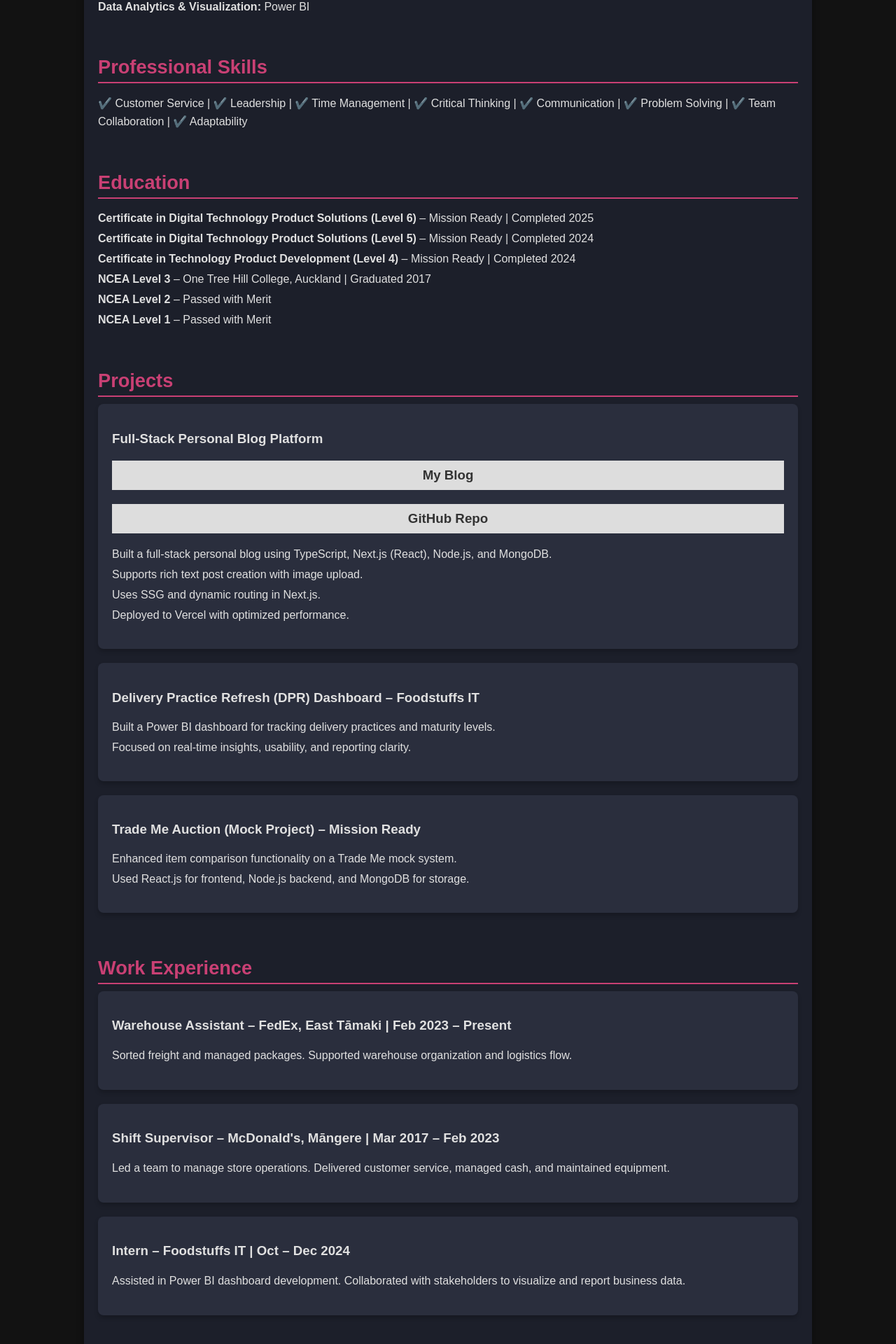
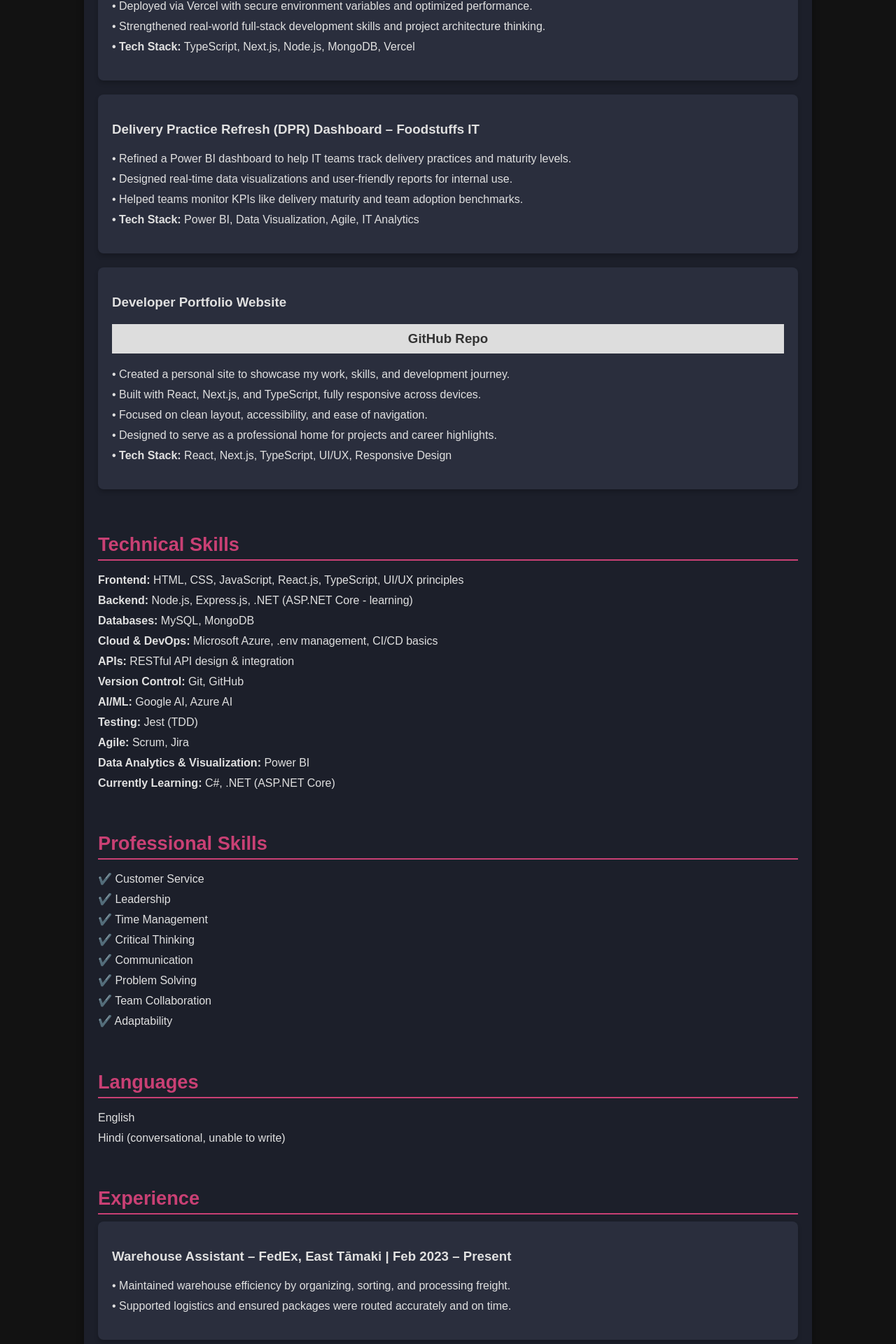
Before and after one commit to DrShady5000/my-portfolio, a React (Create React App) app: page /cv in a window 1280 px wide. Shown: the part 812-2732 px from the top of the page at 70% size. Built offline with nearby package versions, Linux system fonts and the light colour scheme.

Commit message:
updated CVPage.js to reflect current skills

```diff
--- a/src/CVPage.js
+++ b/src/CVPage.js
@@ -6,58 +6,22 @@
     <div className="cv-container">
       <header className="cv-header">
         <h1>Sahil Deo</h1>
-        <p>📞 022 479 1311 | ✉️ sahil.deo5000@gmail.com</p>
         <div className="cv-links">
+          <a href="https://devbysahil.netlify.app/" target="_blank" rel="noreferrer">Portfolio</a>
           <a href="https://www.linkedin.com/in/sahil-deo/" target="_blank" rel="noreferrer">LinkedIn</a>
           <a href="https://github.com/DrShady5000" target="_blank" rel="noreferrer">GitHub</a>
         </div>
       </header>
 
       <section>
-        <h2>Professional Summary</h2>
+        <h2>Summary</h2>
         <p>
-          Experienced leader transitioning into full-stack development with expertise in React, Node.js, MySQL, and cloud solutions. Strong problem-solving, multitasking, and critical-thinking abilities. Passionate about applying technical skills to innovative projects and continuously improving through hands-on development.
+          I’m a full-stack developer with a strong leadership background and a hands-on approach to learning. After several years in team management, I’ve shifted my focus to software development, working with React, Node.js, and TypeScript. I'm passionate about solving problems and building meaningful tech, and I'm always eager to grow and take on new challenges.
         </p>
       </section>
 
       <section>
-        <h2>Technical Skills</h2>
-        <ul>
-          <li><strong>Frontend:</strong> HTML, CSS, JavaScript, React.js, UI/UX principles</li>
-          <li><strong>Backend:</strong> Node.js, Express.js</li>
-          <li><strong>Databases:</strong> MySQL, MongoDB</li>
-          <li><strong>Cloud:</strong> Microsoft Azure</li>
-          <li><strong>APIs:</strong> RESTful API design & integration</li>
-          <li><strong>Version Control:</strong> Git, GitHub</li>
-          <li><strong>AI/ML:</strong> Google AI, Azure AI</li>
-          <li><strong>Testing:</strong> Jest (TDD)</li>
-          <li><strong>Agile:</strong> Scrum, Jira</li>
-          <li><strong>Data Analytics & Visualization:</strong> Power BI</li>
-        </ul>
-      </section>
-
-      <section>
-        <h2>Professional Skills</h2>
-        <p>
-          ✔️ Customer Service | ✔️ Leadership | ✔️ Time Management | ✔️ Critical Thinking | ✔️ Communication | ✔️ Problem Solving | ✔️ Team Collaboration | ✔️ Adaptability
-        </p>
-      </section>
-
-      <section>
-        <h2>Education</h2>
-        <ul>
-          <li><strong>Certificate in Digital Technology Product Solutions (Level 6)</strong> – Mission Ready | Completed 2025</li>
-          <li><strong>Certificate in Digital Technology Product Solutions (Level 5)</strong> – Mission Ready | Completed 2024</li>
-          <li><strong>Certificate in Technology Product Development (Level 4)</strong> – Mission Ready | Completed 2024</li>
-          <li><strong>NCEA Level 3</strong> – One Tree Hill College, Auckland | Graduated 2017</li>
-          <li><strong>NCEA Level 2</strong> – Passed with Merit</li>
-          <li><strong>NCEA Level 1</strong> – Passed with Merit</li>
-        </ul>
-      </section>
-
-      <section>
         <h2>Projects</h2>
-
         <div className="cv-card">
           <h3>
             Full-Stack Personal Blog Platform
@@ -65,46 +29,134 @@
             <a href="https://github.com/DrShady5000/my-blog" target="_blank" rel="noreferrer"> GitHub Repo</a>
           </h3>
           <ul>
-            <li>Built a full-stack personal blog using TypeScript, Next.js (React), Node.js, and MongoDB.</li>
-            <li>Supports rich text post creation with image upload.</li>
-            <li>Uses SSG and dynamic routing in Next.js.</li>
-            <li>Deployed to Vercel with optimized performance.</li>
+            <li>• Developed a blog platform to document my developer journey.</li>
+            <li>• Built with TypeScript, Next.js (frontend), Node.js (backend), and MongoDB (data storage).</li>
+            <li>• Designed a clean, responsive UI with static site generation and dynamic routing.</li>
+            <li>• Deployed via Vercel with secure environment variables and optimized performance.</li>
+            <li>• Strengthened real-world full-stack development skills and project architecture thinking.</li>
+            <li><strong>• Tech Stack:</strong> TypeScript, Next.js, Node.js, MongoDB, Vercel</li>
           </ul>
         </div>
 
         <div className="cv-card">
           <h3>Delivery Practice Refresh (DPR) Dashboard – Foodstuffs IT</h3>
           <ul>
-            <li>Built a Power BI dashboard for tracking delivery practices and maturity levels.</li>
-            <li>Focused on real-time insights, usability, and reporting clarity.</li>
+            <li>• Refined a Power BI dashboard to help IT teams track delivery practices and maturity levels.</li>
+            <li>• Designed real-time data visualizations and user-friendly reports for internal use.</li>
+            <li>• Helped teams monitor KPIs like delivery maturity and team adoption benchmarks.</li>
+            <li><strong>• Tech Stack:</strong> Power BI, Data Visualization, Agile, IT Analytics</li>
           </ul>
         </div>
 
         <div className="cv-card">
-          <h3>Trade Me Auction (Mock Project) – Mission Ready</h3>
+          <h3>Developer Portfolio Website
+            <a href="https://github.com/DrShady5000/my-portfolio" target="_blank" rel="noreferrer"> GitHub Repo</a>
+            </h3>
           <ul>
-            <li>Enhanced item comparison functionality on a Trade Me mock system.</li>
-            <li>Used React.js for frontend, Node.js backend, and MongoDB for storage.</li>
+            <li>• Created a personal site to showcase my work, skills, and development journey.</li>
+            <li>• Built with React, Next.js, and TypeScript, fully responsive across devices.</li>
+            <li>• Focused on clean layout, accessibility, and ease of navigation.</li>
+            <li>• Designed to serve as a professional home for projects and career highlights.</li>
+            <li><strong>• Tech Stack:</strong> React, Next.js, TypeScript, UI/UX, Responsive Design</li>
           </ul>
         </div>
       </section>
 
       <section>
-        <h2>Work Experience</h2>
+        <h2>Technical Skills</h2>
+        <ul>
+          <li><strong>Frontend:</strong> HTML, CSS, JavaScript, React.js, TypeScript, UI/UX principles</li>
+          <li><strong>Backend:</strong> Node.js, Express.js, .NET (ASP.NET Core - learning)</li>
+          <li><strong>Databases:</strong> MySQL, MongoDB</li>
+          <li><strong>Cloud & DevOps:</strong> Microsoft Azure, .env management, CI/CD basics</li>
+          <li><strong>APIs:</strong> RESTful API design & integration</li>
+          <li><strong>Version Control:</strong> Git, GitHub</li>
+          <li><strong>AI/ML:</strong> Google AI, Azure AI</li>
+          <li><strong>Testing:</strong> Jest (TDD)</li>
+          <li><strong>Agile:</strong> Scrum, Jira</li>
+          <li><strong>Data Analytics & Visualization:</strong> Power BI</li>
+          <li><strong>Currently Learning:</strong> C#, .NET (ASP.NET Core)</li>
+        </ul>
+      </section>
 
+      <section>
+        <h2>Professional Skills</h2>
+        <ul>
+          <li>✔️ Customer Service</li>
+          <li>✔️ Leadership</li>
+          <li>✔️ Time Management</li>
+          <li>✔️ Critical Thinking</li>
+          <li>✔️ Communication</li>
+          <li>✔️ Problem Solving</li>
+          <li>✔️ Team Collaboration</li>
+          <li>✔️ Adaptability</li>
+        </ul>
+      </section>
+
+      <section>
+        <h2>Languages</h2>
+        <ul>
+          <li>English</li>
+          <li>Hindi (conversational, unable to write)</li>
+        </ul>
+      </section>
+
+      <section>
+        <h2>Experience</h2>
         <div className="cv-card">
           <h3>Warehouse Assistant – FedEx, East Tāmaki | Feb 2023 – Present</h3>
-          <p>Sorted freight and managed packages. Supported warehouse organization and logistics flow.</p>
+          <ul>
+            <li>• Maintained warehouse efficiency by organizing, sorting, and processing freight.</li>
+            <li>• Supported logistics and ensured packages were routed accurately and on time.</li>
+          </ul>
         </div>
 
         <div className="cv-card">
           <h3>Shift Supervisor – McDonald's, Māngere | Mar 2017 – Feb 2023</h3>
-          <p>Led a team to manage store operations. Delivered customer service, managed cash, and maintained equipment.</p>
+          <ul>
+            <li>• Led a dedicated team of staff, ensuring daily operations ran smoothly.</li>
+            <li>• Provided exceptional customer service and managed cash handling.</li>
+            <li>• Helped troubleshoot and maintain equipment, keeping the restaurant in top shape.</li>
+            <li>• Trained new staff and ensured all operational standards were met.</li>
+          </ul>
         </div>
 
         <div className="cv-card">
           <h3>Intern – Foodstuffs IT | Oct – Dec 2024</h3>
-          <p>Assisted in Power BI dashboard development. Collaborated with stakeholders to visualize and report business data.</p>
+          <ul>
+            <li>• Improved existing Power BI dashboards that helped the IT team track key metrics.</li>
+            <li>• Collaborated closely with the team, refining the dashboards to provide clear, real-time insights for better decision-making.</li>
+            <li>• Worked with stakeholders to refine dashboard usability and real-time reporting.</li>
+          </ul>
+        </div>
+      </section>
+
+      <section>
+        <h2>Education</h2>
+        <ul>
+          <li><strong>NCEA Level 3</strong> – One Tree Hill College, Auckland | Graduated 2017</li>
+          <li><strong>Merit in Level 1 & Level 2</strong> – One Tree Hill College, Auckland</li>
+        </ul>
+      </section>
+
+      <section>
+        <h2>Certifications</h2>
+        <div className="certificate">
+          <p><strong>Certificate in Applied Digital Technology Product Solutions (Level 6)</strong> – Mission Ready | Feb 2025</p>
+          <a href="https://www.credential.net/0a194b53-0506-4c11-8769-82ffe84714bb#acc.GP3FM8ar" target="_blank" rel="noreferrer" aria-label="View Certificate in Applied Digital Technology Product Solutions (Level 6)">View Certificate</a>
+          <p>This course provided advanced skills in cloud, AI, and DevOps, offering hands-on experience to optimize workflows in a professional tech setting.</p>
+        </div>
+
+        <div className="certificate">
+          <p><strong>Certificate in Digital Technology Product Solutions (Level 5)</strong> – Mission Ready | Nov 2024</p>
+          <a href="https://www.credential.net/fd717047-e3a4-4635-a227-c667f2ca0bc4#acc.WRDBjANa" target="_blank" rel="noreferrer" aria-label="View Certificate in Digital Technology Product Solutions (Level 5)">View Certificate</a>
+          <p>This course gave me a solid foundation in cloud services, AI, DevOps, and agile practices, which I apply to my software development projects.</p>
+        </div>
+
+        <div className="certificate">
+          <p><strong>Certificate in Technology Development (Level 4)</strong> – Mission Ready | May 2024</p>
+          <a href="https://www.credential.net/58e432ca-ee48-454d-866d-34f1b63ce436#acc.FULMwVEq" target="_blank" rel="noreferrer" aria-label="View Certificate in Technology Development (Level 4)">View Certificate</a>
+          <p>I learned how to build responsive web apps, server-side software, and manage databases, including frameworks, security, and unit testing.</p>
         </div>
       </section>
 
```
